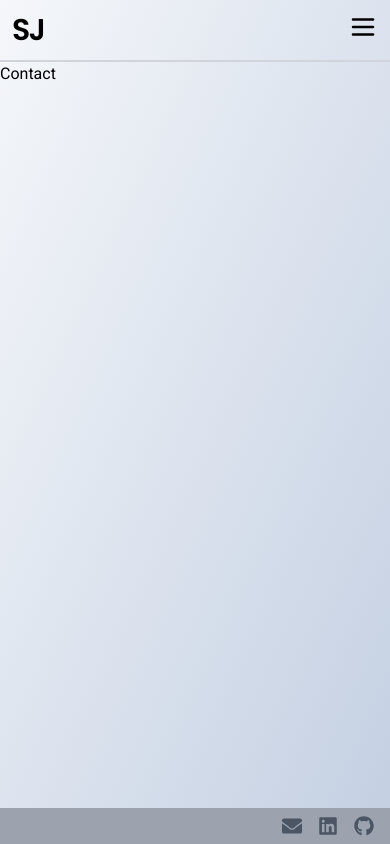
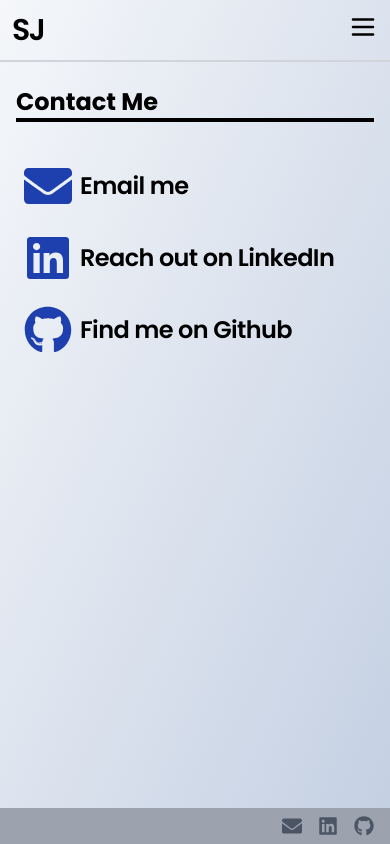
Before and after one commit to ssg406/responsive-portfolio, a React (Create React App) app: page /contact in a window 390 px wide. Built offline with nearby package versions, Linux system fonts and the light colour scheme; the HTML template or start-up script is replaced by a standard one.

Commit message:
mobile contact page complete

```diff
--- a/src/components/ContactMethod.jsx
+++ b/src/components/ContactMethod.jsx
@@ -1,8 +1,11 @@
-import React from 'react'
+import DynamicIcon from './DynamicIcon';
 
-const ContactMethod = () => {
+const ContactMethod = ({icon, text, link}) => {
   return (
-    <div>ContactMethod</div>
+    <div className='flex items-center gap-2 my-6'>
+      <a href={link} target='_blank' rel='noopener noreferrer'><DynamicIcon name={icon} iconClass='text-5xl text-blue-800 hover:text-blue-600 transition-colors ease-in-out' /></a>
+      <span className='text-2xl font-poppins font-semibold tracking-tight'><a href={link} target='_blank' rel='noopener noreferrer'>{text}</a></span>
+    </div>
   )
 }
 
--- a/src/pages/Contact.jsx
+++ b/src/pages/Contact.jsx
@@ -1,8 +1,18 @@
-import React from 'react'
+import { contactMethods } from '../data';
+import { ContactMethod } from '../components';
 
 const Contact = () => {
   return (
-    <div>Contact</div>
+    <main className='md:container md:mx-auto p-4'>
+      <h2 className="text-2xl md:text-6xl font-bold font-poppins border-b-4 border-black my-2 md:my-6">Contact Me</h2>
+      <div className='p-2'>
+        {
+          contactMethods.map((contactData) => {
+            return <ContactMethod {...contactData} />
+          })
+        }
+      </div>
+    </main>
   )
 }
 
```
